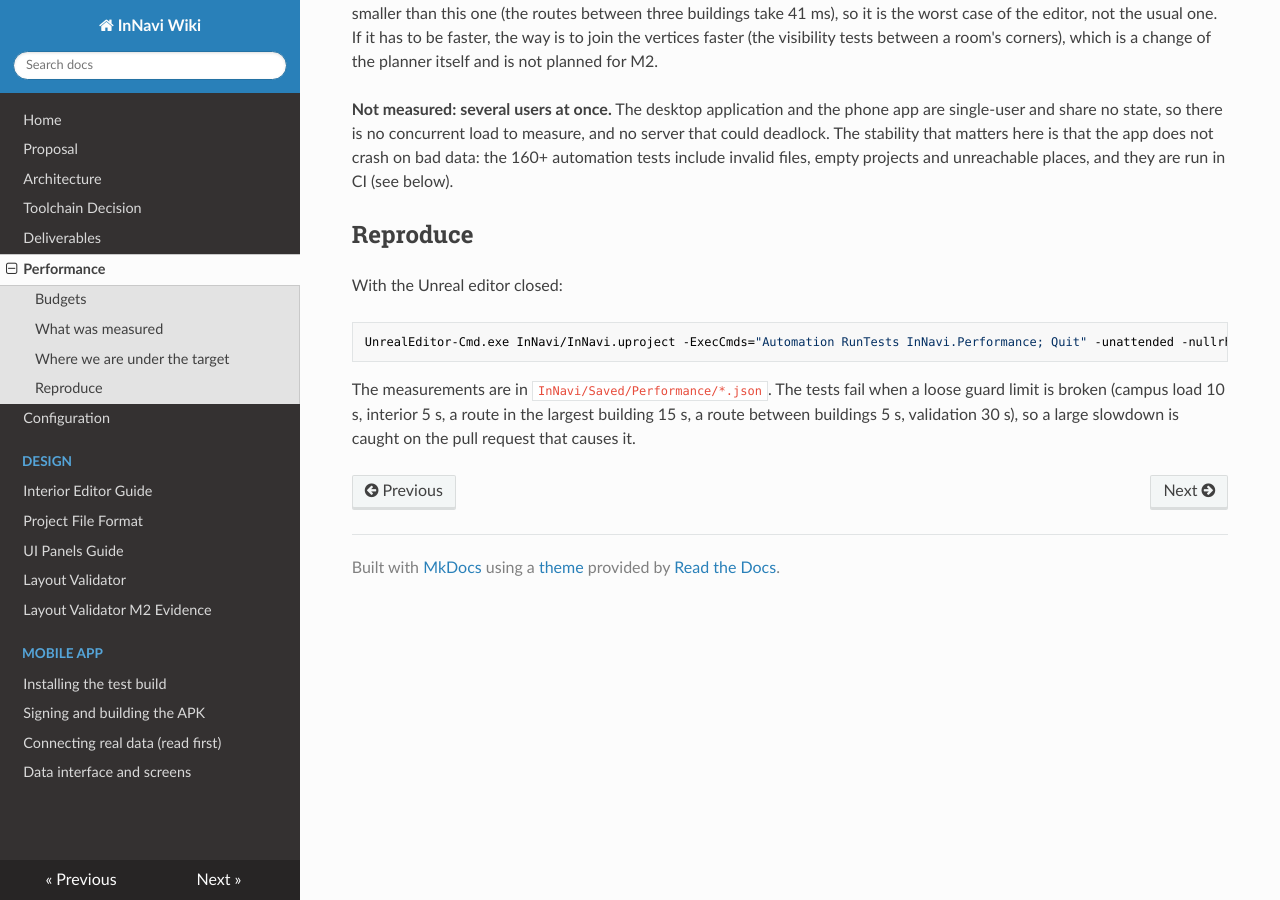
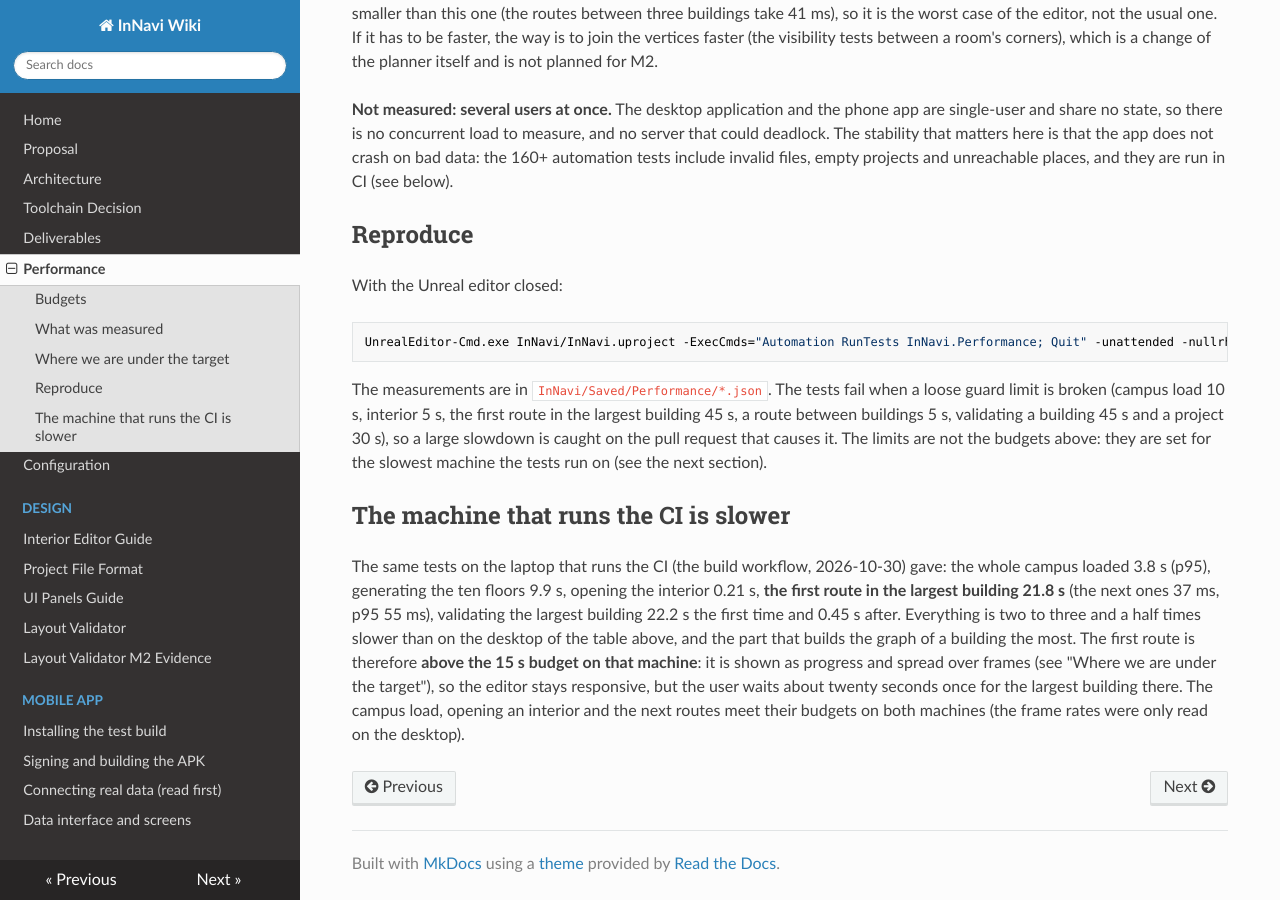
Before and after one commit to GYQ-SIT/Pathfinder-InNav, an MkDocs documentation site: the page built from docs/performance.md, in a window 1280 px wide and 900 px high, scrolled down 2837 px. Built offline with MkDocs 1.6.1, drawn with Linux system fonts in a browser that asks for light colours; nearby versions of some CDN libraries.

Commit message:
CI: the two timing limits that the laptop of the CI exceeded are set for the slower machine, and the measured times are in the performance document

````diff
--- a/docs/performance.md
+++ b/docs/performance.md
@@ -89,5 +89,16 @@ UnrealEditor-Cmd.exe InNavi/InNavi.uproject -ExecCmds="Automation RunTests InNav
 ```
 
 The measurements are in `InNavi/Saved/Performance/*.json`. The tests fail when a loose guard limit is broken (campus load 10 s, interior
-5 s, a route in the largest building 15 s, a route between buildings 5 s, validation 30 s), so a large slowdown is caught on the pull
-request that causes it.
+5 s, the first route in the largest building 45 s, a route between buildings 5 s, validating a building 45 s and a project 30 s), so a
+large slowdown is caught on the pull request that causes it. The limits are not the budgets above: they are set for the slowest machine the
+tests run on (see the next section).
+
+## The machine that runs the CI is slower
+
+The same tests on the laptop that runs the CI (the build workflow, 2026-10-30) gave: the whole campus loaded 3.8 s (p95), generating the ten
+floors 9.9 s, opening the interior 0.21 s, **the first route in the largest building 21.8 s** (the next ones 37 ms, p95 55 ms), validating
+the largest building 22.2 s the first time and 0.45 s after. Everything is two to three and a half times slower than on the desktop of the
+table above, and the part that builds the graph of a building the most. The first route is therefore **above the 15 s budget on that
+machine**: it is shown as progress and spread over frames (see "Where we are under the target"), so the editor stays responsive, but the
+user waits about twenty seconds once for the largest building there. The campus load, opening an interior and the next routes meet their budgets
+on both machines (the frame rates were only read on the desktop).
````
Also changed, not shown: 1 other file.
